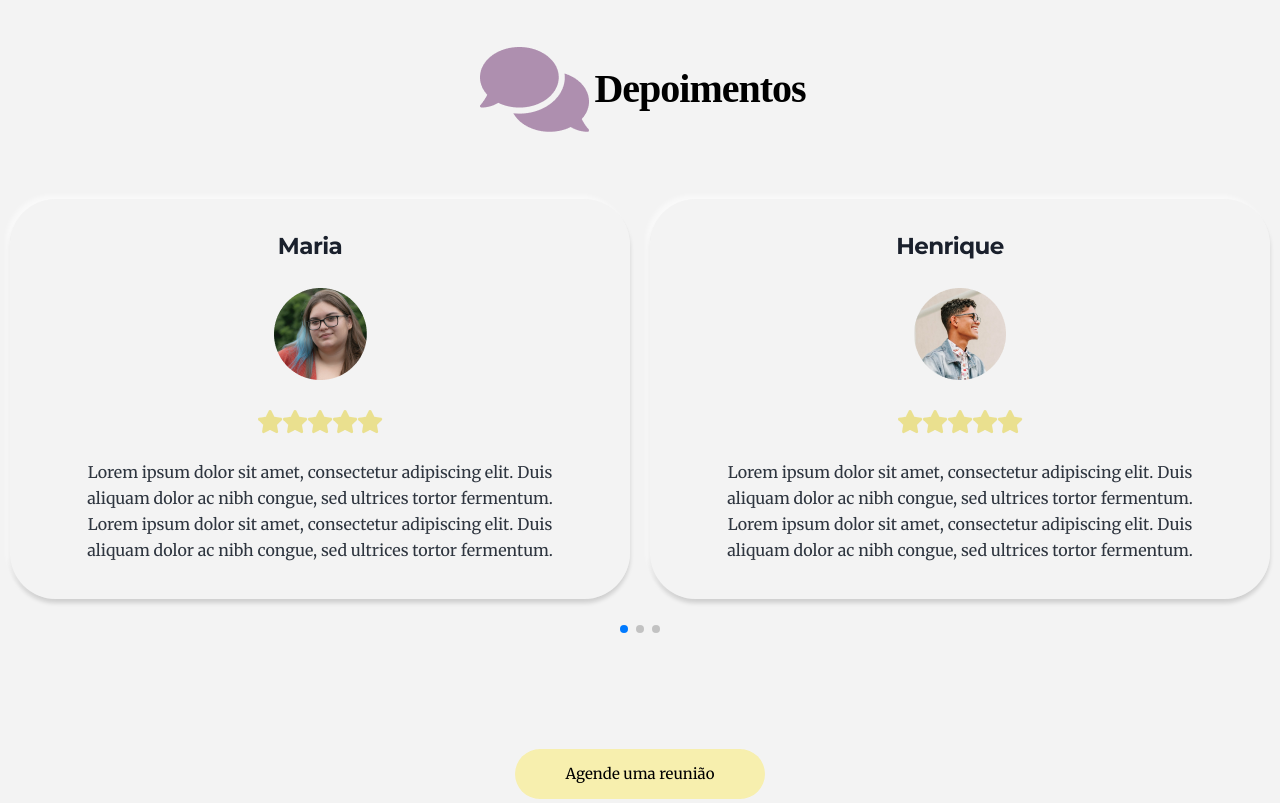
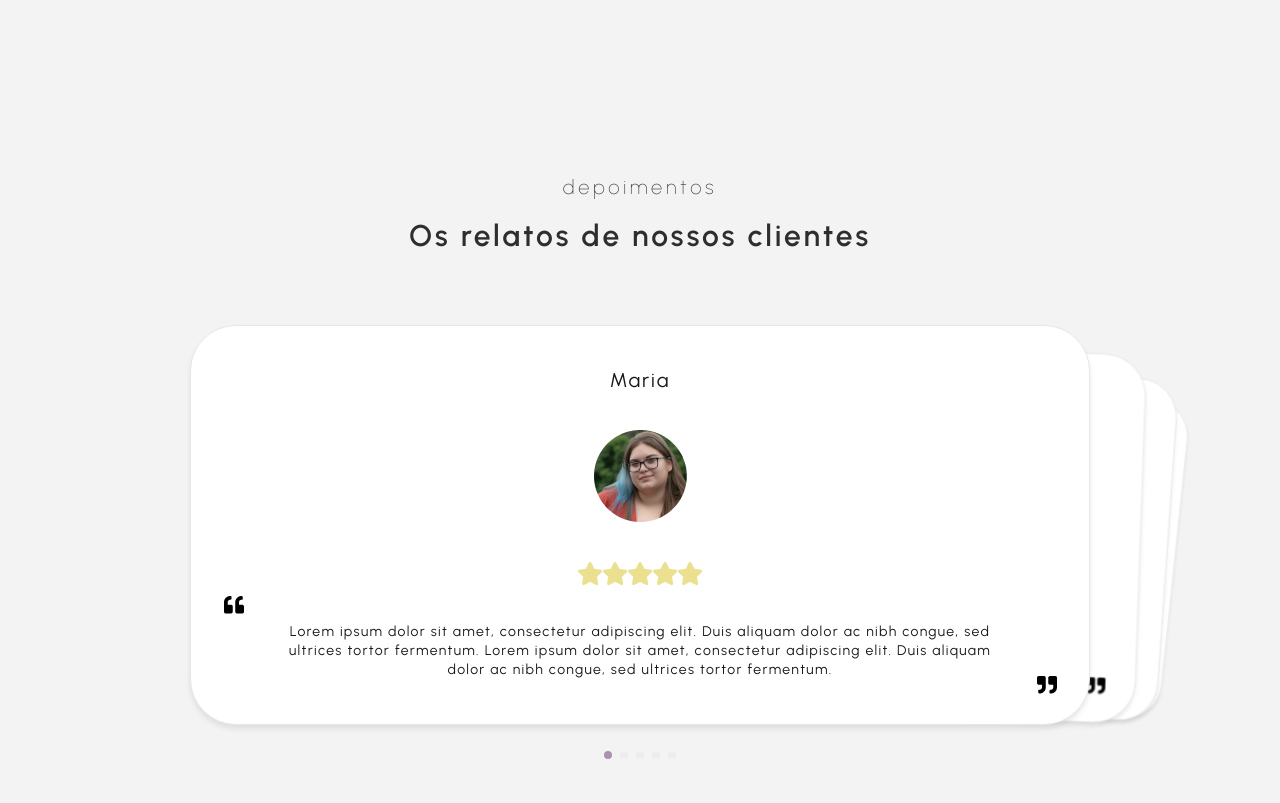
Before and after one commit to matheusdamiao/gatsby-blog, a Gatsby site: page /home in a window 1280 px wide. Shown: the part 2900-3703 px from the top of the page. Built offline with nearby package versions, Linux system fonts and the light colour scheme; Gatsby itself is replaced by a stand-in of ours.

Commit message:
updating home

```diff
--- a/src/components/Depoimento.js
+++ b/src/components/Depoimento.js
@@ -3,52 +3,32 @@ import React from 'react'
 import Star from './../images/star.png'
 import quotesLeft from './../images/quotesLeft.png'
 import quotesRight from './../images/quotesRight.png'
-
+import * as style from './Depoimento.module.css'
 
 const Depoimento = ({nome, avatar, text, key}) => {
 
-    const style = {
-        display: 'flex',
-        flexDirection: 'column',
-        flexWrap: 'nowrap',
-        alignItems: 'center',
-        justifyContent: 'space-evenly',
-        maxWidth: '700px',
-        width: '100%',
-        height: '100%',
-        maxHeight: '400px',
-        borderRadius: '46px',
-        textAlign: 'center',
-        margin: '10px',
-        padding: '10px',
-        border: 'none',
-        backgroundColor: 'rgba(244, 244, 244, 0.5)',
-        outline: 'none',
-        boxShadow: '-4px -4px 4px rgba(255, 255, 255, 0.5), 0px 4px 4px rgba(0, 0, 0, 0.15)',
 
-    }
 
   return (
-    <div style={style}>
-       <h4 style={{margin: '0', paddingRight: '20px'}}>{nome} </h4>
+    <div className={style.divDepoimento}>
+       <h4> {nome} </h4>
           <GatsbyImage
           image={avatar}
           alt='avatar'
           quality={100}
-
           />
 
-      <div style={{display: 'flex'}}>
+      <div className={style.stars}>
         <img src={Star} alt=''/>
         <img src={Star} alt=''/>
         <img src={Star} alt=''/>
         <img src={Star} alt=''/>
         <img src={Star} alt=''/>
       </div>
-      <div>
-        {/* <img src={quotesLeft} style={{position: 'relative', right: '350px', top: '10px', margin: '0', padding: '0'}}   /> */}
-        <p style={{margin: '0 auto', width: '80%', textAlign: 'center' }}> {text} </p>
-        {/* <img src={quotesRight} style={{position: 'relative', left: '350px', margin: '0'}} /> */}
+      <div className={style.divQuote}>
+        <img className={style.quoteLeft} src={quotesLeft}/>
+        <p> {text} </p>
+        <img className={style.quoteRight} src={quotesRight} />
       </div>
 
 
--- /dev/null
+++ b/src/components/Depoimento.module.css
@@ -0,0 +1,95 @@
+@import url('https://fonts.googleapis.com/css2?family=Urbanist:ital,wght@0,100;0,200;0,300;0,400;0,500;0,600;0,700;0,800;0,900;1,100;1,200;1,300;1,400;1,500;1,600;1,700;1,800;1,900&display=swap');
+
+
+
+.divDepoimento {
+    display: flex;
+    flex-direction: column;
+    flex-wrap: nowrap;
+    align-items: center;
+    justify-content: space-evenly;
+    max-width: 900px;
+    width: 100%;
+    height: 100%;
+    max-height: 400px;
+    border-radius: 46px;
+    text-align: center;
+    margin: 10px;
+    padding: 10px;
+    border: none;
+    background-color: rgba(244, 244, 244, 0.5);
+    outline: none;
+    background: #FFFFFF;
+    border: 0.850806px solid #E6E6E6;
+    box-shadow: 0px 4px 4px rgba(173, 173, 173, 0.25);
+    border-radius: 46px;
+}
+
+
+.divDepoimento > h4 {
+    margin: 0;
+
+    font-family: 'Urbanist';
+    font-style: normal;
+    font-weight: 400;
+    font-size: 20px;
+    line-height: 98%;
+    letter-spacing: 0.095em;
+    color: #181818;
+}
+
+
+.stars {
+    display: flex;
+    margin: 0;
+}
+
+.divQuote {
+    position: relative;
+}
+
+
+.divQuote > p {
+    margin: 0 auto;
+    width: 80%;
+    text-align: center;
+    font-family: 'Urbanist';
+    font-style: normal;
+    font-weight: 400;
+    font-size: 14px;
+    line-height: 136%;
+    /* or 19px */
+
+    text-align: center;
+    letter-spacing: 0.095em;
+
+    color: #181818;
+}
+
+
+.quoteLeft{
+    position: absolute;
+    left: 20px;
+    top: -30px;
+    color: #AE8FAF;
+}
+
+.quoteRight {
+    position: absolute;
+    right: 20px;
+    top: 50px;
+    color: #AE8FAF;
+}
+
+
+
+@media screen and (max-width: 768px) {
+
+    .divDepoimento{
+       max-height: 500px;
+    }
+
+    .quoteRight{
+        top: 110px;
+    }
+}
--- a/src/components/Depoimentos.js
+++ b/src/components/Depoimentos.js
@@ -2,11 +2,10 @@ import { getImage, StaticImage } from 'gatsby-plugin-image'
 import React, { useEffect, useState } from 'react'
 import Depoimento from './Depoimento'
 import { useStaticQuery, graphql } from 'gatsby'
-import Botao from './Botao'
-import Icone from './../images/icone-depo.png'
 import { Swiper, SwiperSlide } from 'swiper/react';
-import { Navigation, Pagination } from 'swiper';
-
+import { Autoplay, EffectCards, EffectCreative, EffectFade, EffectFlip, Navigation, Pagination } from 'swiper';
+import * as style from './Depoimentos.module.css'
+import 'swiper/css/pagination'
 
 const Depoimentos = () => {
 
@@ -78,73 +77,56 @@ const Depoimentos = () => {
 
 
 
-   const style = {
-    display: 'flex',
-    flexWrap: 'wrap',
-    alignItems: 'center',
-    justifyContent: 'space-evenly',
-    width: '100%',
+  return (
+    <>
+    <div className={style.mainDiv}>
+      <div className={style.divTitulo}>
+          <h3> depoimentos </h3>
+          <h1> Os relatos de nossos clientes</h1>
 
-    // position: 'absolute'
-   }
-
-    // const sliderDepoimento = (direcao)=> {
+      </div>
+      <div className={style.slider}>
+        <Swiper
+        modules={[Navigation, Pagination, EffectCards]}
+        className={style.swiperDepoimentoPrincipal}
+        pagination={{
+          clickable:'true',
 
 
-    //   if (direcao === 1) {
-    //     let removido = depoimentoState.shift();
-    //     depoimentoState.push(removido);
-    //     setDepoimentoState([...depoimentoState])
-    //     return
-    //   }
-    //   else {
-
-    //     let ultimo = depoimentoState[depoimentoState.length - 1]
-    //     let removido = depoimentoState.pop()
-    //     setDepoimentoState([depoimentoState.splice(2, removido)])
-    //     setDepoimentoState([depoimentoState.unshift(ultimo)])
-    //     setDepoimentoState([...depoimentoState])
-    //     console.log(removido)
-    //     return
-    //   }
-
-    //    }
+      }}
+        gap={0}
+        Navigation
+        effect='cards'
+        cardsEffect={{slideShadows: false}}
 
 
+        >
 
-
-  return (
-    <>
-    <div style={{position: 'relative', width: '100%', marginTop: '50px'}}>
-      <div style={{display: 'flex', width: '100%', alignItems: 'center', justifyContent: 'center'}}>
-          <img src={Icone} />
-          <h1 style={{fontSize: '40px' ,textAlign: 'center', marginTop: '0px', marginBottom: '0px', fontFamily: 'Caudex'}}> Depoimentos</h1>
-      </div>
-      <div style={style}>
-        <Swiper
-        modules={[Navigation, Pagination]}
-        className='swiper-depoimento-principal'
-        pagination={{clickable: 'true'}}
-        spaceBetween={50}
-       >
-
-          <SwiperSlide className='swiper-depoimento'>
+          <SwiperSlide className={style.swiperDepoimento}>
 
              <Depoimento nome={depoimentoState[0].nome} avatar={depoimentoState[0].foto} text={depoimentoState[0].texto} key={depoimentoState[0].index}  />
-             <Depoimento nome={depoimentoState[3].nome} avatar={depoimentoState[3].foto} text={depoimentoState[3].texto} key={depoimentoState[3].index}  />
 
           </SwiperSlide>
 
-          <SwiperSlide className='swiper-depoimento'>
+          <SwiperSlide className={style.swiperDepoimento}>
 
-             <Depoimento nome={depoimentoState[1].nome} avatar={depoimentoState[1].foto} text={depoimentoState[1].texto} key={depoimentoState[1].index}  />
-             <Depoimento nome={depoimentoState[4].nome} avatar={depoimentoState[4].foto} text={depoimentoState[4].texto} key={depoimentoState[4].index}  />
+            <Depoimento nome={depoimentoState[1].nome} avatar={depoimentoState[3].foto} text={depoimentoState[3].texto} key={depoimentoState[3].index}  />
 
           </SwiperSlide>
 
-          <SwiperSlide className='swiper-depoimento'>
+          <SwiperSlide className={style.swiperDepoimento}>
 
-             <Depoimento nome={depoimentoState[2].nome} avatar={depoimentoState[2].foto} text={depoimentoState[2].texto} key={depoimentoState[2].index}  />
+             <Depoimento nome={depoimentoState[2].nome} avatar={depoimentoState[1].foto} text={depoimentoState[1].texto} key={depoimentoState[1].index}  />
+
+          </SwiperSlide>
+
+
+          <SwiperSlide className={style.swiperDepoimento}>
+              <Depoimento nome={depoimentoState[3].nome} avatar={depoimentoState[4].foto} text={depoimentoState[4].texto} key={depoimentoState[4].index}  />
+          </SwiperSlide>
+
+          <SwiperSlide className={style.swiperDepoimento}>
+
              <Depoimento nome={depoimentoState[5].nome} avatar={depoimentoState[5].foto} text={depoimentoState[5].texto} key={depoimentoState[5].index}  />
 
           </SwiperSlide>
@@ -152,19 +134,11 @@ const Depoimentos = () => {
         </Swiper>
 
 
-          {/* {depoimentoState.filter((value, index)=> index < 3).map( (card)=> {
-              return <Depoimento nome={card.nome} avatar={card.foto} text={card.texto} key={card.index}  />
-        })} */}
       </div>
-      <div style={{display: 'flex', width: '100%', justifyContent: 'space-between', position: 'absolute', top: '60%'}}>
-      {/* <button onClick={()=> sliderDepoimento(2)} style={{backgroundColor: 'white', border: 'none', cursor: 'pointer' }}><StaticImage src="./../images/arrow-alt-circle-right-solid-2.png" /> </button>
-      <button onClick={()=> sliderDepoimento(1)} style={{backgroundColor: 'white', border: 'none', cursor: 'pointer' }}><StaticImage src="./../images/arrow-alt-circle-right-solid.png" /> </button> */}
-      </div>
+
+
     </div>
 
-    <div style={{display: 'flex', justifyContent: 'center', marginTop: '100px', marginBottom: '80px'}}>
-      <Botao size={'250px'} color={'rgb(247, 239, 174)'} height={'50px'} border={'none'}> Agende uma reunião</Botao>
-     </div>
       </>
   )
 }
--- /dev/null
+++ b/src/components/Depoimentos.module.css
@@ -0,0 +1,104 @@
+@import url('https://fonts.googleapis.com/css2?family=Urbanist:ital,wght@0,100;0,200;0,300;0,400;0,500;0,600;0,700;0,800;0,900;1,100;1,200;1,300;1,400;1,500;1,600;1,700;1,800;1,900&display=swap');
+
+
+* {--swiper-pagination-bullet: red;
+}
+
+
+.mainDiv {
+    display: flex;
+    width: 100%;
+    margin-top: 50px;
+    align-items: center;
+    flex-direction: column;
+    height: 100%;
+}
+
+.divTitulo {
+    display: flex;
+    width: 100%;
+    align-items: center;
+    justify-content: center;
+    margin-top: 100px;
+    flex-direction: column;
+}
+
+.divTitulo > h1 {
+    font-family: Urbanist;
+    font-style: normal;
+    font-weight: 600;
+    font-size: 30px;
+    line-height: 101.5%;
+    text-align: center;
+    letter-spacing: 0.095em;
+    color: #2E2E2E;
+    width: 100%;
+    margin-top: 0;
+}
+
+.divTitulo > h3 {
+    text-align: center;
+    font-family: Urbanist;
+    font-style: normal;
+    font-weight: 100;
+    font-size: 20px;
+    line-height: 101.5%;
+    letter-spacing: 0.185em;
+
+    color: #2E2E2E;
+
+}
+
+
+.slider{
+    display: flex;
+    width: 100%;
+    height: 100%;
+}
+
+
+.swiperDepoimentoPrincipal{
+    width: 100%;
+    height: 100%;
+
+}
+.swiperDepoimento {
+    display: flex;
+    justify-content: center;
+    align-items: center;
+    flex-wrap: nowrap;
+    height: 500px;
+    width: 100%;
+}
+
+
+.swiper-pagination-bullet{
+    background: var(--swiper-pagination-bullet);
+}
+
+
+
+
+
+
+
+@media screen and (max-width: 768px) {
+
+    .divTitulo{
+        margin-bottom: -80px;
+    }
+
+/*
+    .swiperDepoimento{
+        height: 100vh;
+    } */
+
+    .swiperDepoimento{
+        flex-wrap: wrap;
+        height: 100vh;
+    }
+
+
+
+
+}
--- a/src/components/style.scss
+++ b/src/components/style.scss
@@ -556,25 +556,25 @@ a {
 
 // < depoimentos >
 
-.swiper-depoimento-principal {
-    width: 100%;
-    height: 100%;
+// .swiper-depoimento-principal {
+//     width: 100%;
+//     height: 100%;
 
 
-    .swiper-depoimento {
-        display: flex;
-        justify-content: center;
-        align-items: center;
-        flex-wrap: nowrap;
-        height: 500px;
+//     .swiper-depoimento {
+//         display: flex;
+//         justify-content: center;
+//         align-items: center;
+//         flex-wrap: nowrap;
+//         height: 500px;
 
 
-        @media screen and (max-width: 768px) {
-            height: 1000px;
-            flex-wrap: wrap;
-        }
-    }
-}
+//         @media screen and (max-width: 768px) {
+//             height: 1000px;
+//             flex-wrap: wrap;
+//         }
+//     }
+// }
 
 
 
```
Also changed, not shown: src/style.css.
